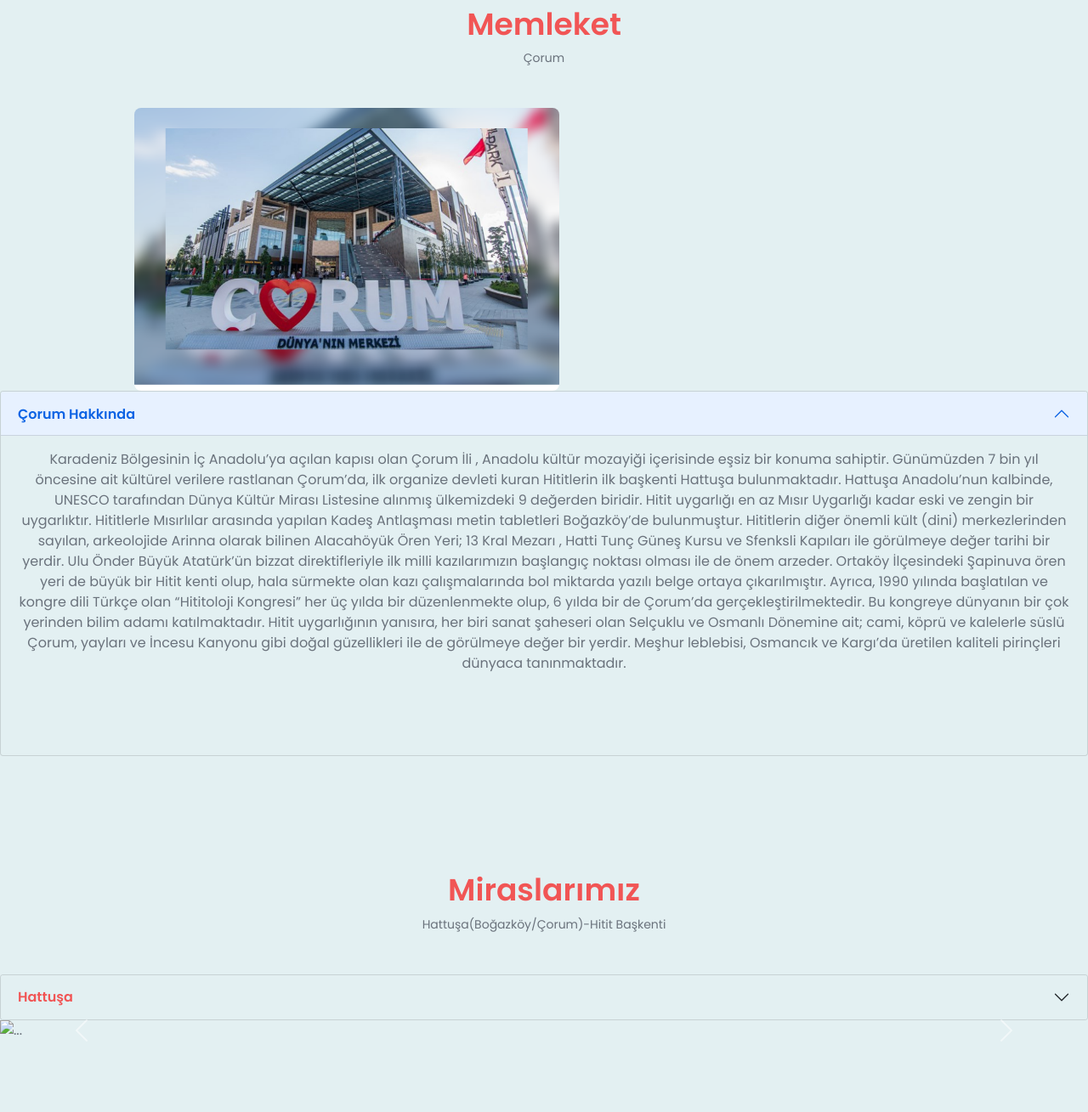
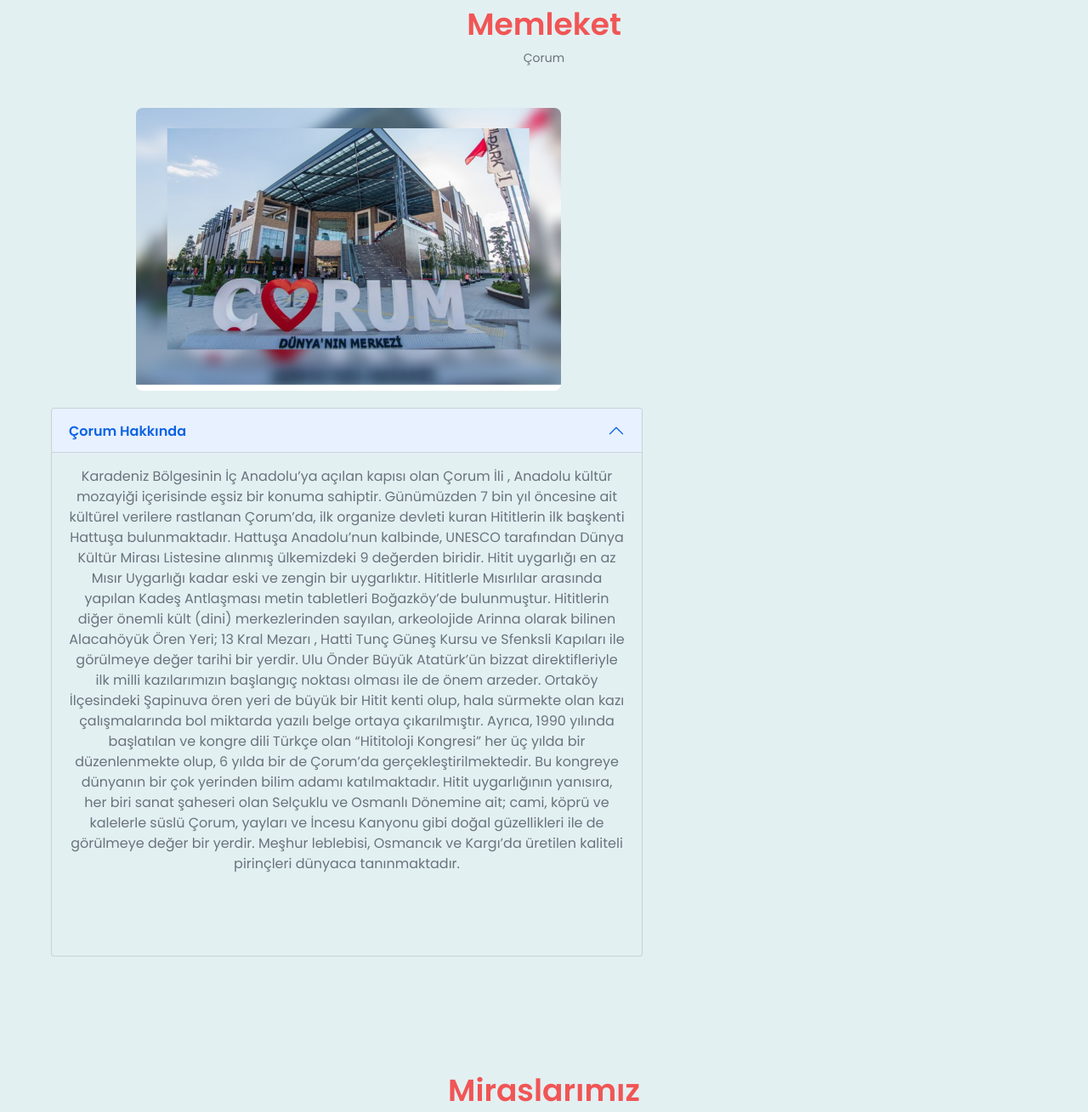
Before and after one commit to ESA19/esa.42web.io, a plain HTML site: page index.html in a window 1280 px wide. Shown: the part 1080-2389 px from the top of the page at 85% size. Drawn offline with nearby package versions, Linux system fonts and the light colour scheme.

Commit message:
slider eklendi

```diff
--- a/css/style.css
+++ b/css/style.css
@@ -353,6 +353,7 @@
 /*==================== MEMLEKET ====================*/
 .memleket__container
 {
+  overflow: initial;
   row-gap: 0;
 }
 .memleket__header
@@ -361,8 +362,14 @@
   margin-bottom: var(--mb-2-5);
   cursor: pointer;
 }
+.memleket__content
+{
+  padding:  0 1.5rem;
+}
 .memleket__img
 {
+  margin-left: 100px;
+  margin-bottom: 20px;
   width: 500px;
   border-radius: .5rem;
   justify-self: center;
@@ -403,6 +410,19 @@
 }
 
 /*==================== Miraslarımız ====================*/
+.miraslarımız__container
+{
+  overflow: initial;
+}
+.miraslarımız__content
+{
+  padding:  0 1.5rem;
+}
+.accordion
+{
+  margin-bottom: 30px;
+
+}
 
 
 /*==================== SERVICES ====================*/
--- a/index.html
+++ b/index.html
@@ -103,11 +103,10 @@
         <section class="memleket section" id="memleket">
            <h2 class="section__title">Memleket</h2>
             <span class="section__subtitle">Çorum</span>
+            <div class="memleket__container container">
                 <div class="memleket__content">
                     <div class="memleket__header">
-                    <div class="memleket__container container grid">
                             <img src="Img/ÇORUM.png" alt="ÇORUM" class="memleket__img">
-                    </div>
                         <div class="memleket__data">
                             <div class="accordion" id="accordionExample">
                                 <div class="accordion-item">
@@ -129,11 +128,14 @@
 
                     </div>
                 </div>
+            </div>
+    </div>
         </section>
         <!----------------------MİRASLARIMIZ------------------------------->
         <section class="miraslarımız section" id="miraslarımız">
             <h2 class="section__title">Miraslarımız</h2>
              <span class="section__subtitle">Hattuşa(Boğazköy/Çorum)-Hitit Başkenti</span>
+             <div class="miraslarımız__container container">
              <div class="miraslarımız__content">
                  <div class="miraslarımız__header">
                      <div class="miraslarımız__data">
@@ -163,10 +165,13 @@
                              <div id="carouselExampleFade" class="carousel slide carousel-fade" data-bs-ride="carousel">
                                 <div class="carousel-inner">
                                   <div class="carousel-item active">
-                                    <img src="" class="d-block w-100" alt="...">
+                                    <img src="Img/sliderimg1.jpg" class="d-block w-100" alt="sliderimg1">
                                   </div>
                                   <div class="carousel-item">
-                                    <img src="" class="d-block w-100" alt="...">
+                                    <img src="Img/sliderimg2.jpg" class="d-block w-100" alt="sliderimg2">
+                                  </div>
+                                  <div class="carousel-item">
+                                    <img src="Img/sliderimg3jpg.jpg" class="d-block w-100" alt="sliderimg3">
                                   </div>
                                 </div>
                                 <button class="carousel-control-prev" type="button" data-bs-target="#carouselExampleFade" data-bs-slide="prev">
@@ -182,7 +187,7 @@
                  </div>
              </div>
 
-
+        </div>
         </section>
     </main>
     <script src="Js/Main.js"></script>
```
Also changed, not shown: Img/sliderimg1.jpg (added), Img/sliderimg2.jpg (added), Img/sliderimg3jpg.jpg (added), Img/sliderimg4.jpg (added). Lines whose indentation alone changed are shown as unchanged.
